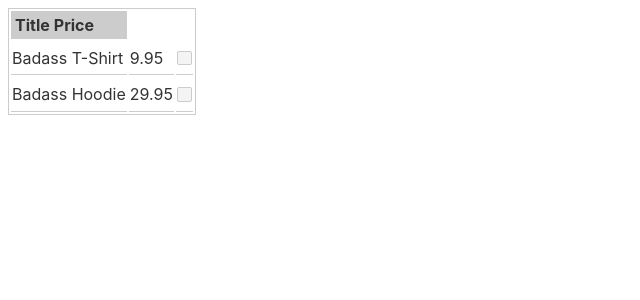
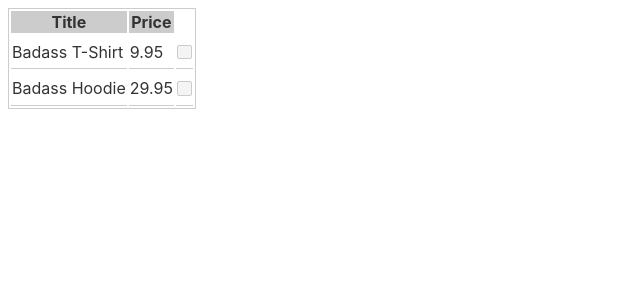
Before and after one commit to joshnuss/svelte-grid, a Svelte app: page / in a window 1280 px wide. Shown: the top 300 px of the page, without its empty margins (0-640 px from the left). Built offline with nearby package versions, Linux system fonts and the light colour scheme.

Commit message:
Fix th/td situation

```diff
--- a/src/components/Column.svelte
+++ b/src/components/Column.svelte
@@ -1 +1 @@
-<td><slot/></td>
+<th><slot/></th>
--- a/src/components/Columns.svelte
+++ b/src/components/Columns.svelte
@@ -1,11 +1,11 @@
 <style>
-th {
+tr {
   background: #ccc;
 }
 
 </style>
 <thead>
-  <th>
+  <tr>
     <slot/>
-  </th>
+  </tr>
 </thead>
```
